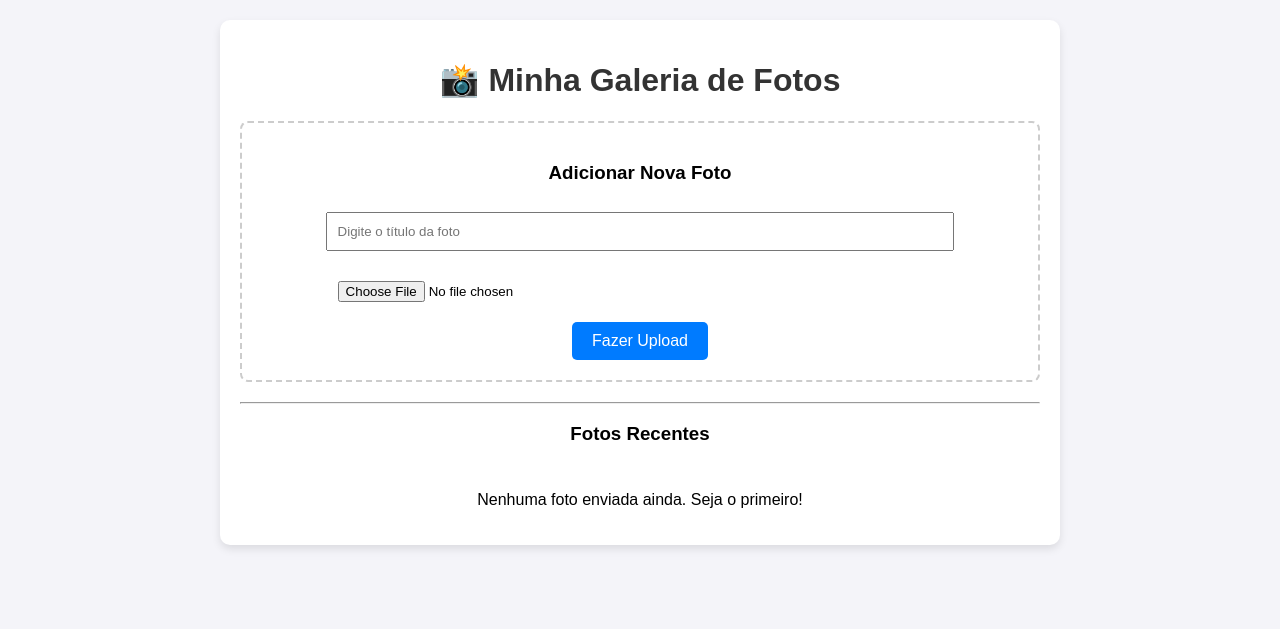
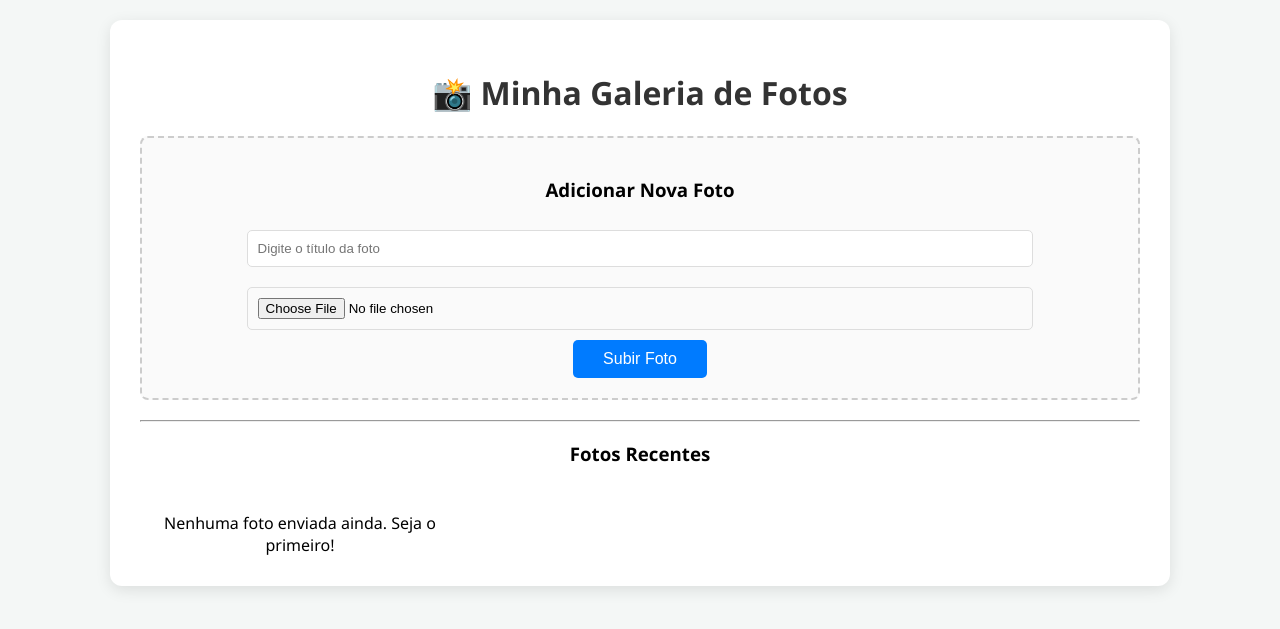
Before and after one commit to Allan14GDS/galeria-flask-python, a Flask app: page / in a window 1280 px wide. Shown: the top 629 px of the page. Run offline with Flask 3, Linux system fonts and the light colour scheme; data that the repository does not hold is empty.

Commit message:
✨ Finalizando layout Masonry e ajustes visuais da galeria

```diff
--- a/templates/index.html
+++ b/templates/index.html
@@ -5,69 +5,134 @@
     <meta name="viewport" content="width=device-width, initial-scale=1.0" />
     <title>Galeria Full Stack</title>
     <style>
-      .foto-card {
-        border: 1px solid #ddd;
-        padding: 10px;
-        border-radius: 8px;
-        background: #fff;
-        width: 220px;
-      }
-      .foto-card img {
-        max-width: 100%;
-        border-radius: 5px;
-        height: 150px;
-        object-fit: cover;
-      }
-
-      /* Um pouco de CSS básico para deixarmos apresentável desde já */
+      /* Configurações Gerais */
       body {
-        font-family: Arial, sans-serif;
-        background-color: #f4f4f9;
+        font-family: "Segoe UI", Tahoma, Geneva, Verdana, sans-serif;
+        background-color: #f4f7f6;
         margin: 0;
         padding: 20px;
         text-align: center;
       }
       .container {
-        max-width: 800px;
+        max-width: 1000px;
         margin: 0 auto;
         background: white;
-        padding: 20px;
-        border-radius: 10px;
-        box-shadow: 0 4px 8px rgba(0, 0, 0, 0.1);
+        padding: 30px;
+        border-radius: 12px;
+        box-shadow: 0 4px 15px rgba(0, 0, 0, 0.1);
       }
       h1 {
         color: #333;
       }
+
+      /* Formulário de Upload */
       .upload-form {
         margin: 20px 0;
         padding: 20px;
         border: 2px dashed #ccc;
         border-radius: 8px;
+        background-color: #fafafa;
       }
       input[type="text"],
       input[type="file"] {
         margin: 10px 0;
         padding: 10px;
         width: 80%;
+        border: 1px solid #ddd;
+        border-radius: 5px;
       }
-      button {
+      .btn-enviar {
         background-color: #007bff;
         color: white;
         border: none;
-        padding: 10px 20px;
+        padding: 10px 30px;
         border-radius: 5px;
         cursor: pointer;
         font-size: 16px;
+        transition: 0.3s;
       }
-      button:hover {
+      .btn-enviar:hover {
         background-color: #0056b3;
       }
+
+      /* Grid da Galeria - Estilo Masonry (Pinterest) */
       .galeria {
+        column-count: 3;
+        column-gap: 20px;
+        margin-top: 30px;
+      }
+
+      /* Responsividade para telas menores */
+      @media (max-width: 800px) {
+        .galeria {
+          column-count: 2;
+        }
+      }
+      @media (max-width: 500px) {
+        .galeria {
+          column-count: 1;
+        }
+      }
+
+      /* Estilo do Card Profissional */
+      .foto-card {
+        background: #fff;
+        border: 1px solid #ddd;
+        border-radius: 10px;
+        overflow: hidden;
+        transition:
+          transform 0.3s,
+          box-shadow 0.3s;
         display: flex;
-        flex-wrap: wrap;
+        flex-direction: column;
+        break-inside: avoid; /* Evita que o card quebre entre as colunas */
+        margin-bottom: 20px; /* Espaçamento entre os cards na vertical */
+      }
+      .foto-card:hover {
+        transform: translateY(-5px);
+        box-shadow: 0 6px 20px rgba(0, 0, 0, 0.15);
+      }
+
+      /* Imagem com altura dinâmica */
+      .foto-card img {
+        width: 100%;
+        height: auto; /* A imagem dita a altura do card sem distorcer */
+        display: block;
+      }
+
+      .foto-info {
+        padding: 15px;
+      }
+      .foto-info h4 {
+        margin: 0;
+        color: #333;
+        font-size: 18px;
+      }
+
+      /* Botões dentro do Card */
+      .botoes-card {
+        display: flex;
         justify-content: center;
-        gap: 15px;
-        margin-top: 30px;
+        gap: 10px;
+        padding: 0 15px 15px 15px;
+      }
+      .btn-editar {
+        background-color: #ffc107;
+        color: black;
+        padding: 8px 15px;
+        text-decoration: none;
+        font-size: 14px;
+        border-radius: 3px;
+        font-weight: bold;
+      }
+      .btn-excluir {
+        background-color: #dc3545;
+        color: white;
+        border: none;
+        padding: 8px 15px;
+        font-size: 14px;
+        border-radius: 3px;
+        cursor: pointer;
       }
     </style>
   </head>
@@ -95,7 +167,7 @@
             required
           /><br />
           <input type="file" name="foto" accept="image/*" required /><br />
-          <button type="submit">Fazer Upload</button>
+          <button type="submit" class="btn-enviar">Subir Foto</button>
         </form>
       </div>
 
@@ -109,15 +181,36 @@
             src="{{ url_for('static', filename='uploads/' + foto.nome_arquivo) }}"
             alt="{{ foto.titulo }}"
           />
-          <h4>{{ foto.titulo }}</h4>
 
-          <div style="margin-top: 10px; display: flex; gap: 10px;">
-                            <a href="{{ url_for('editar_foto', id=foto.id) }}" style="background-color: #ffc107; color: black; padding: 8px 15px; text-decoration: none; font-size: 14px; border-radius: 3px;">✏️ Editar</a>
+          <div class="foto-info">
+            <h4>{{ foto.titulo }}</h4>
+          </div>
 
-                            <form action="{{ url_for('deletar_foto', id=foto.id) }}" method="POST">
-                                <button type="submit" style="background-color: #dc3545; color: white; border: none; padding: 8px 15px; font-size: 14px; border-radius: 3px; cursor: pointer;">🗑️ Excluir</button>
-                            </form>
+          <div class="botoes-card">
+            <a
+              href="{{ url_for('editar_foto', id=foto.id) }}"
+              class="btn-editar"
+              >✏️ Editar</a
+            >
 
+            <form
+              action="{{ url_for('deletar_foto', id=foto.id) }}"
+              method="POST"
+              style="display: inline"
+            >
+              <button
+                type="submit"
+                class="btn-excluir"
+                onclick="
+                  return confirm(
+                    'Tem certeza que deseja excluir esta foto? Esta ação não pode ser desfeita.',
+                  );
+                "
+              >
+                🗑️ Excluir
+              </button>
+            </form>
+          </div>
         </div>
         {% endfor %} {% else %}
         <p>Nenhuma foto enviada ainda. Seja o primeiro!</p>
```
Also changed, not shown: other parts of templates/index.html (+16 -9 lines), README.md.
